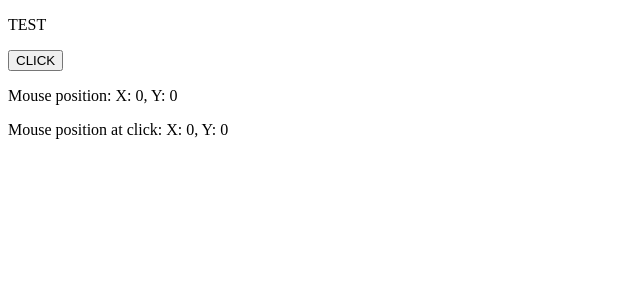
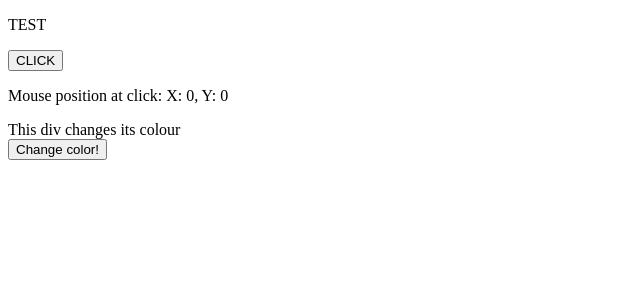
Before and after one commit to malarium/hooksy, a React (Create React App) app: page / in a window 1280 px wide. Shown: the top 300 px of the page, without its empty margins (0-640 px from the left). Built offline with nearby package versions, Linux system fonts and the light colour scheme.

Commit message:
feat: useAnimate - first attempt

```diff
--- a/src/App.tsx
+++ b/src/App.tsx
@@ -1,5 +1,5 @@
 import React, { MutableRefObject } from "react";
-import useCursorPosition from "./lib/useCursorPosition";
+import useAnimation from "./lib/useAnimation";
 import useCursorStaticPosition from "./lib/useCursorStaticPosition";
 import useDifference from "./lib/useDifference";
 import useGetDimensions from "./lib/useGetDimensions";
@@ -13,6 +13,7 @@ function logInConsole(data: any) {
 
 function App() {
   const button: MutableRefObject<any> = React.useRef();
+  const divToAnimate: MutableRefObject<any> = React.useRef();
   const sampleArrayOfStrings: string[] = [
     "these",
     "strings",
@@ -26,8 +27,11 @@ function App() {
   const array1: number[] = [1, 2, 3, 4, 5, 6, 7];
   const array2: number[] = [1, 2, 3, 4, 5, 6, 7, 8, 9, 0];
   const arraysDifference: number[] = useDifference(array1, array2);
-  const { x, y } = useCursorPosition();
+  // const { x, y } = useCursorPosition();
   const { x: staticX, y: staticY } = useCursorStaticPosition();
+  const { move } = useAnimation();
+
+  // const animationTest = useColorShift(divToAnimate, `red`, `blue`, 1000);
 
   const sampleArrayOfStringsSorted =
     useSortAplhabetically(sampleArrayOfStrings);
@@ -52,8 +56,25 @@ function App() {
       <button ref={button} onClick={useGetButtonDimensions}>
         CLICK
       </button>
-      <p>{`Mouse position: X: ${x}, Y: ${y}`}</p>
+      {/* <p>{`Mouse position: X: ${x}, Y: ${y}`}</p> */}
       <p>{`Mouse position at click: X: ${staticX}, Y: ${staticY}`}</p>
+      <div ref={divToAnimate}>This div changes its colour</div>
+      <button
+        onClick={() => {
+          // changeBackgroundColor(divToAnimate, `#fff`, `#bada55`, 500, 3);
+          // resize(divToAnimate, 1.2, 900);
+          // move(divToAnimate, 20, 20, undefined, 1500);
+          move({
+            element: divToAnimate,
+            x: 20,
+            y: 20,
+            timing: 1500,
+            fill: `both`,
+          });
+        }}
+      >
+        Change color!
+      </button>
     </div>
   );
 }
--- /dev/null
+++ b/src/lib/useAnimation.ts
@@ -0,0 +1,95 @@
+import React from "react";
+// TODO: Add 'combine' method that would chain animations with the same action (transform) - is that needed?
+// TODO: these can't be arrays - create interface and accept objects
+interface Imove {
+  element: React.MutableRefObject<any>;
+  x: number;
+  y: number;
+  timing?: number;
+  fill?: string;
+}
+const useAnimation = () => {
+  const move = (moveData: Imove) => {
+    const animation = [
+      {
+        transform: `translate(${moveData.x}%, ${moveData.y}%)`,
+      },
+    ];
+    const animationTiming = {
+      duration: moveData.timing || 500,
+      fill: moveData.fill || `forwards`,
+    };
+    return moveData.element.current.animate(animation, animationTiming);
+  };
+  // const changeBackgroundColor = (
+  //   element: React.MutableRefObject<any>,
+  //   color1: string,
+  //   color2: string,
+  //   timing: number = 500,
+  //   iterations: number = 1
+  // ) => {
+  //   if (element === undefined) {
+  //     return;
+  //   }
+  //   const animation = [
+  //     {
+  //       transform: { backgroundColor: color1 },
+  //     },
+  //     { backgroundColor: color2 },
+  //     { transform: { backgroundColor: color1 } },
+  //   ];
+  //   const animationTiming = {
+  //     duration: timing,
+  //     iterations: iterations,
+  //   };
+  //   return element.current.animate(animation, animationTiming);
+  // };
+
+  // const resize = (
+  //   element: React.MutableRefObject<any>,
+  //   size: number,
+  //   timing: number = 500,
+  //   fill: string = "forwards"
+  // ) => {
+  //   if (element === undefined) {
+  //     return;
+  //   }
+  //   const animation = [
+  //     {
+  //       transform: `scale(${size})`,
+  //     },
+  //   ];
+  //   const animationTiming = {
+  //     duration: timing,
+  //     fill: fill,
+  //   };
+  //   return element.current.animate(animation, animationTiming);
+  // };
+
+  // const move = (
+  //   element: React.MutableRefObject<any>,
+  //   x: number,
+  //   y: number,
+  //   fill: string = "forwards",
+  //   timing: number = 500
+  // ) => {
+  //   if (element === undefined) {
+  //     return;
+  //   }
+  //   const currentAnimations = [...element.current.getAnimations()];
+  //   const animation = [
+  //     {
+  //       transform: `translate(${x}%, ${y}%)`,
+  //     },
+  //     ...currentAnimations,
+  //   ];
+  //   const animationTiming = {
+  //     duration: timing,
+  //     fill: fill,
+  //   };
+  //   return element.current.animate(animation, animationTiming);
+  // };
+  return { move };
+};
+
+export default useAnimation;
```
